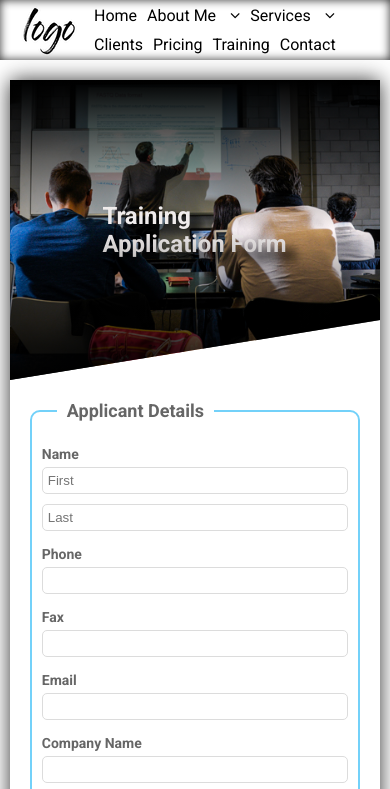
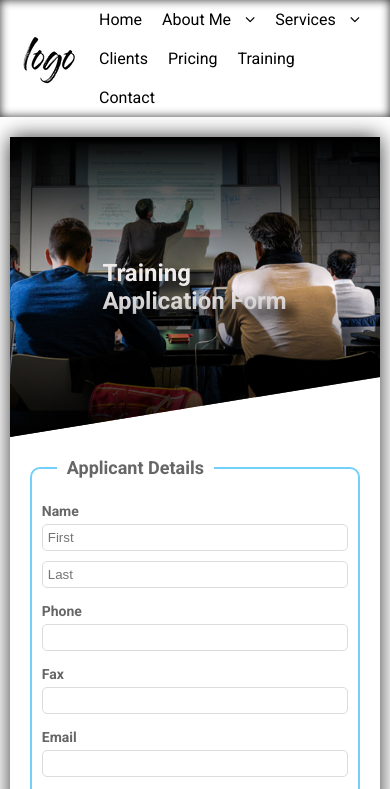
Before and after one commit to Alina-DE/Exercise_Forms_Application, a plain HTML site: page index.html in a window 390 px wide. Shown: the top 789 px of the page. Drawn offline with Linux system fonts and the light colour scheme.

Commit message:
first commit

```diff
--- a/style.css
+++ b/style.css
@@ -277,7 +277,6 @@ button:hover {
     flex-wrap: wrap;
   }
   .link {
-    margin: 0 0;
-    padding: 5px;
+    margin: 0 10px;
   }
 }
```
